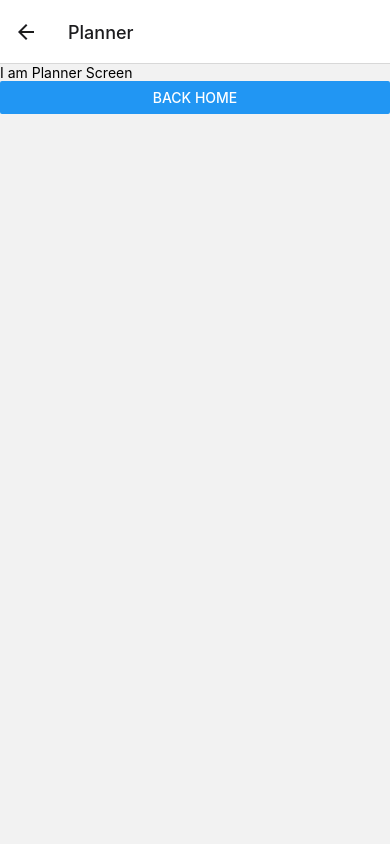
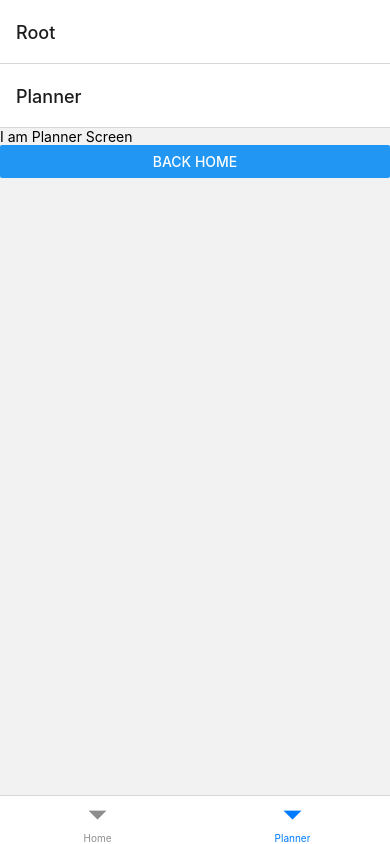
Before and after one commit to matan3sh/WorkoutApp, a React Native app: screen /Planner in a window 390 px wide. Built offline with nearby package versions, Linux system fonts and the light colour scheme.

Commit message:
Create bottom tab navigator

```diff
--- a/navigation/index.tsx
+++ b/navigation/index.tsx
@@ -1,18 +1,35 @@
 import { createNativeStackNavigator } from "@react-navigation/native-stack";
+import { createBottomTabNavigator } from "@react-navigation/bottom-tabs";
 import { NavigationContainer } from "@react-navigation/native";
 
 import HomeScreen from "../screens/HomeScreen";
 import PlannerScreen from "../screens/PlannerScreen";
 
-const Stack = createNativeStackNavigator();
-
 export default function Navigation() {
   return (
     <NavigationContainer>
-      <Stack.Navigator initialRouteName="Home">
-        <Stack.Screen name="Home" component={HomeScreen} />
-        <Stack.Screen name="Planner" component={PlannerScreen} />
-      </Stack.Navigator>
+      <RootNavigator />
     </NavigationContainer>
   );
 }
+
+const Stack = createNativeStackNavigator();
+
+function RootNavigator() {
+  return (
+    <Stack.Navigator>
+      <Stack.Screen name="Root" component={BottomTabNavigator} />
+    </Stack.Navigator>
+  );
+}
+
+const BottomTab = createBottomTabNavigator();
+
+function BottomTabNavigator() {
+  return (
+    <BottomTab.Navigator initialRouteName="Home">
+      <BottomTab.Screen name="Home" component={HomeScreen} />
+      <BottomTab.Screen name="Planner" component={PlannerScreen} />
+    </BottomTab.Navigator>
+  );
+}
--- a/package.json
+++ b/package.json
@@ -10,6 +10,7 @@
     "eject": "expo eject"
   },
   "dependencies": {
+    "@react-navigation/bottom-tabs": "^6.1.0",
     "@react-navigation/native": "^6.0.6",
     "@react-navigation/native-stack": "^6.2.5",
     "expo": "~44.0.0",
--- a/screens/HomeScreen.tsx
+++ b/screens/HomeScreen.tsx
@@ -1,6 +1,7 @@
+import { NativeStackHeaderProps } from "@react-navigation/native-stack";
 import { View, Text, Button } from "react-native";
 
-export default function HomeScreen({ navigation }: any) {
+export default function HomeScreen({ navigation }: NativeStackHeaderProps) {
   return (
     <View>
       <Text>I am Home Screen</Text>
--- a/screens/PlannerScreen.tsx
+++ b/screens/PlannerScreen.tsx
@@ -1,6 +1,7 @@
 import { View, Text, Button } from "react-native";
+import { NativeStackHeaderProps } from "@react-navigation/native-stack";
 
-export default function PlannerScreen({ navigation }: any) {
+export default function PlannerScreen({ navigation }: NativeStackHeaderProps) {
   return (
     <View>
       <Text>I am Planner Screen</Text>
```
Also changed, not shown: 1 other file (tests, documents, lock files or other folders).
